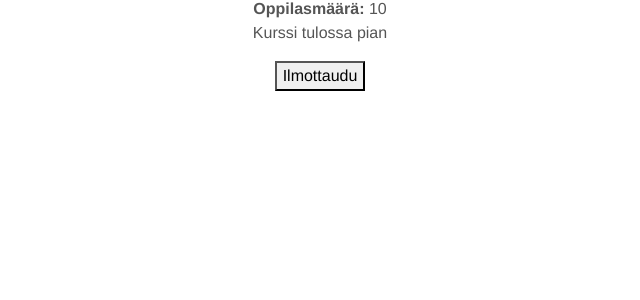
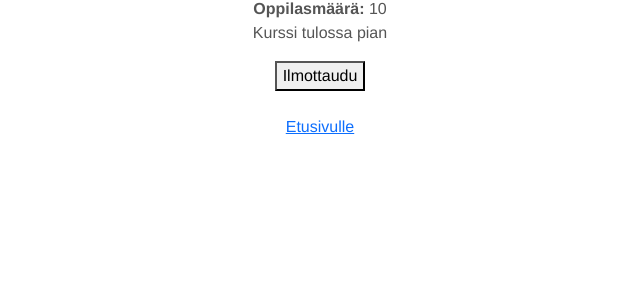
Before and after one commit to Salmela/ilmo, a Django app: page /future_labs/ in a window 1280 px wide. Shown: the part 195-495 px from the top of the page, without its empty margins (320-960 px from the left). Run offline with Django 4.2, Linux system fonts and the light colour scheme; tables that the repository leaves empty hold one stand-in row (values such as "Sample post").

Commit message:
back to home page-links added

```diff
--- a/app/ilmoweb/templates/created_labs.html
+++ b/app/ilmoweb/templates/created_labs.html
@@ -76,4 +76,6 @@ Ei kursseja
 {% endfor %}
 {% endif %}
 
+<a href="{% url 'home' %}">Etusivulle</a>
+
 {% endblock %}
--- a/app/ilmoweb/templates/future_labs.html
+++ b/app/ilmoweb/templates/future_labs.html
@@ -20,4 +20,7 @@
 {% endif %}
 <br>
 {%endfor%}
+
+<a href="{% url 'home' %}">Etusivulle</a>
+
 {% endblock %}
```
